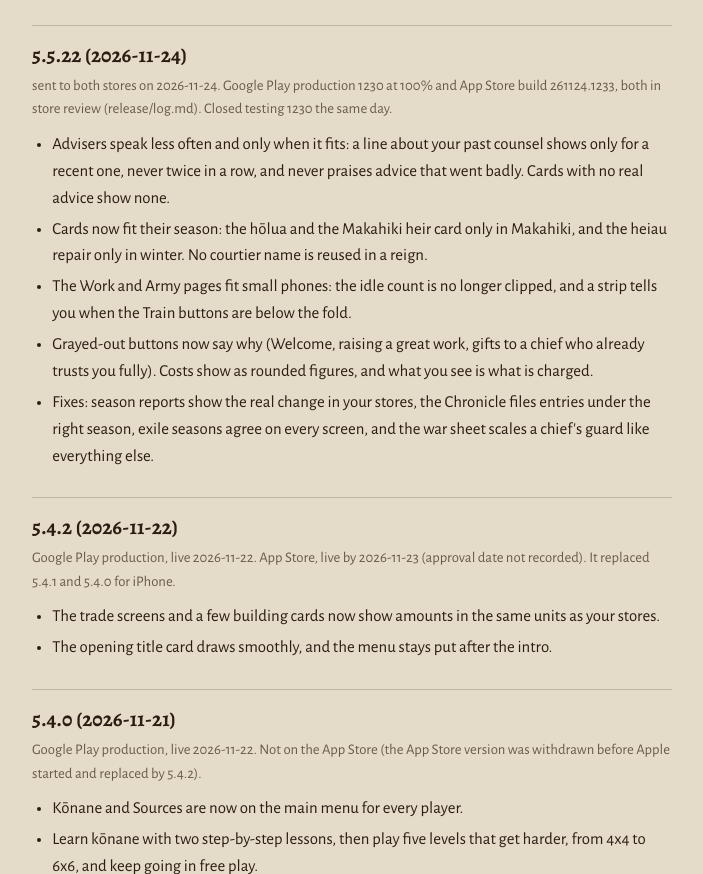
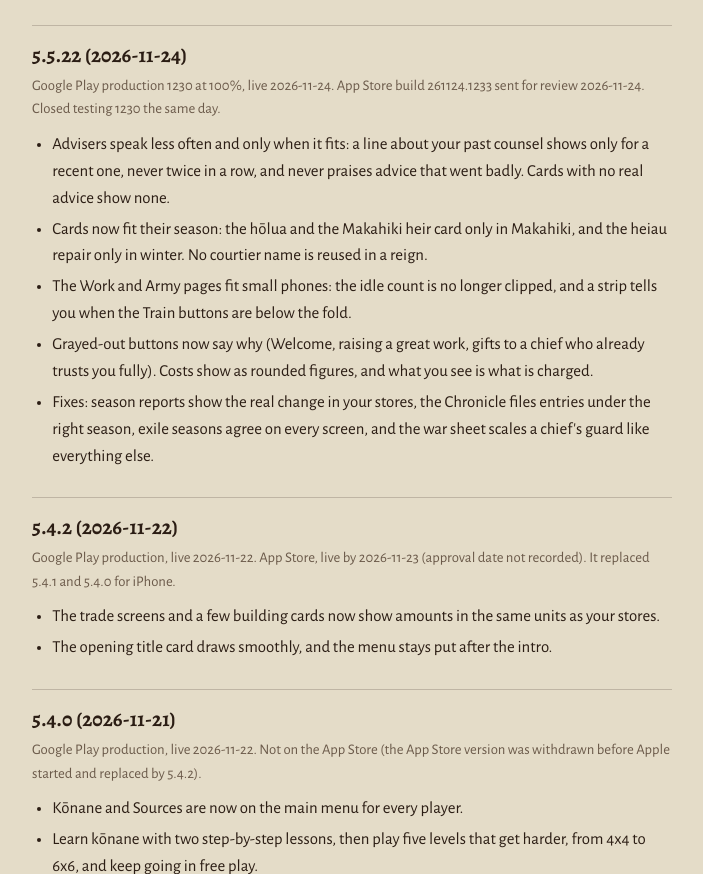
Before and after one commit to leftym/Duralek, a plain HTML site: page alii/release-notes.html in a window 1280 px wide. Shown: the part 1036-1910 px from the top of the page, without its empty margins (288-991 px from the left). Drawn offline with Linux system fonts and the light colour scheme.

Commit message:
Aliʻi release notes: 5.5.22 live on Google Play
Co-Authored-By: Claude Opus 5.5 <noreply@anthropic.com>
Claude-Session: https://claude.ai/code/session_013z2ydSFxaMUs1ZUjegomNp

```diff
--- a/alii/release-notes.html
+++ b/alii/release-notes.html
@@ -62,7 +62,7 @@ a{color:var(--kalo)}
 <li>Text: American spelling throughout, no "Kingdom" before unification, "vassal" removed, and Hāʻena spelled with its kahakō.</li>
 </ul></section>
 <section class="rel"><h2>5.5.22 (2026-11-24)</h2>
-<p class="where">sent to both stores on 2026-11-24. Google Play production 1230 at 100% and App Store build 261124.1233, both in store review (release/log.md). Closed testing 1230 the same day.</p>
+<p class="where">Google Play production 1230 at 100%, live 2026-11-24. App Store build 261124.1233 sent for review 2026-11-24. Closed testing 1230 the same day.</p>
 
 <ul>
 <li>Advisers speak less often and only when it fits: a line about your past counsel shows only for a recent one, never twice in a row, and never praises advice that went badly. Cards with no real advice show none.</li>
```
